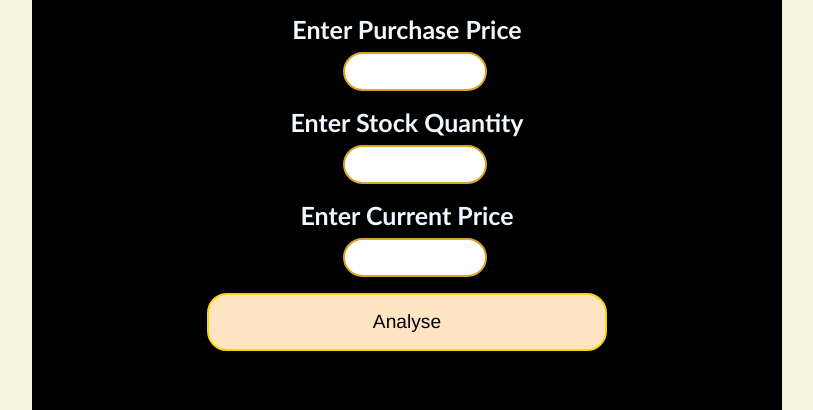
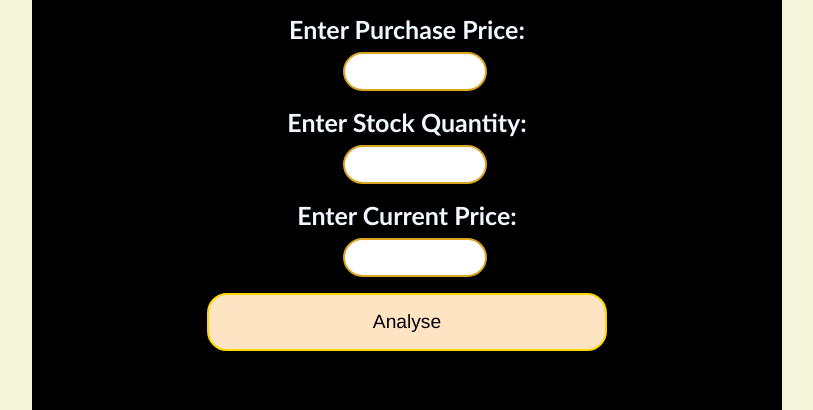
Before and after one commit to anshu1016/Stock-Market-Analysis-, a plain HTML site: page index.html in a window 1280 px wide. Shown: the part 72-482 px from the top of the page, without its empty margins (233-1046 px from the left). Drawn offline with Linux system fonts and the light colour scheme.

Commit message:
minor change like added:

```diff
--- a/index.html
+++ b/index.html
@@ -13,11 +13,11 @@
     <div class="container">
 
         <h1>Calculate your Profit/Loss on stock</h1>
-        <label for="Enter Purchase Price">Enter Purchase Price</label><br>
+        <label for="Enter Purchase Price">Enter Purchase Price: </label><br>
         <input type="number" class="price-input"/><br>
-        <label for="Stock Quantity">Enter Stock Quantity</label><br>
+        <label for="Stock Quantity">Enter Stock Quantity: </label><br>
         <input type="number" class="price-input"/><br>
-        <label for="Enter Currrent Price">Enter Current  Price</label><br>
+        <label for="Enter Currrent Price">Enter Current Price: </label><br>
         <input type="number" class="price-input"/><br>
         <button id = "check-btn">Analyse</button>
         <p id="result"> </p>
```
